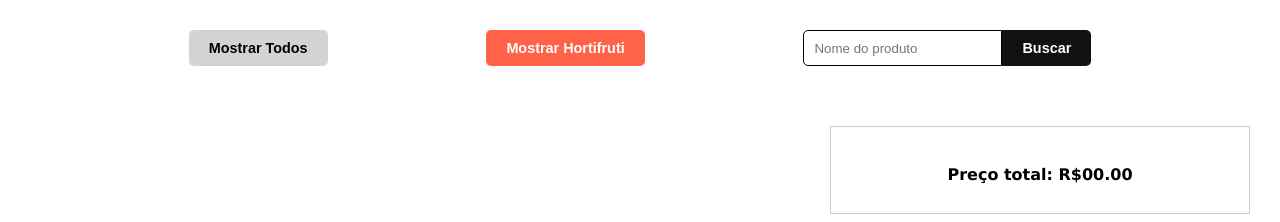
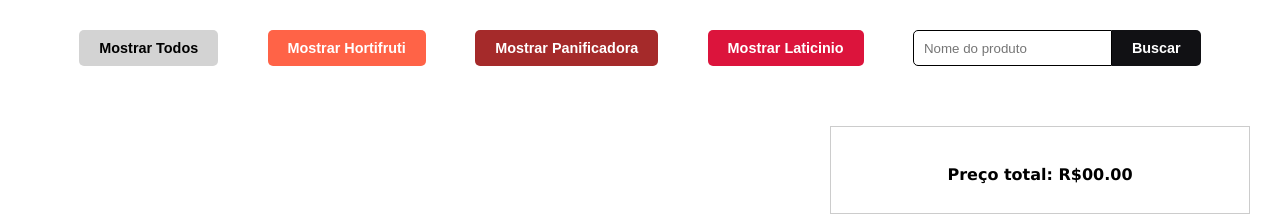
Before and after one commit to Kenzie-Academy-Brasil-Developers/entrega-lista-produtos-continuaccao-m2-sprint-1b-marianasantana13, a plain HTML site: page index.html in a window 1280 px wide. Drawn offline with Linux system fonts and the light colour scheme.

Commit message:
Refatorado baseado no anterior

```diff
--- a/index.html
+++ b/index.html
@@ -1,5 +1,6 @@
 <!DOCTYPE html>
 <html lang="en">
+
 <head>
     <meta charset="UTF-8">
     <meta http-equiv="X-UA-Compatible" content="IE=edge">
@@ -10,6 +11,7 @@
 
     <title>Lista de Produtos - Continuação</title>
 </head>
+
 <body>
 
     <!-- CABEÇALHO -->
@@ -18,7 +20,8 @@
 
             <button class="estiloGeralBotoes estiloGeralBotoes--mostrarTodos">Mostrar Todos</button>
             <button class="estiloGeralBotoes estiloGeralBotoes--filtrarHortifruti">Mostrar Hortifruti</button>
-
+            <button class="estiloGeralBotoes estiloGeralBotoes--filtrarPanificadora">Mostrar Panificadora</button>
+            <button class="estiloGeralBotoes estiloGeralBotoes--filtrarLaticinio">Mostrar Laticinio</button>
             <div class="containerBuscaPorNome">
 
                 <input type="text" placeholder="Nome do produto" class="campoBuscaPorNome">
@@ -51,4 +54,5 @@
     <script src="src/js/dataProdutos.js"></script>
     <script src="src/js/script.js"></script>
 </body>
+
 </html>
```
